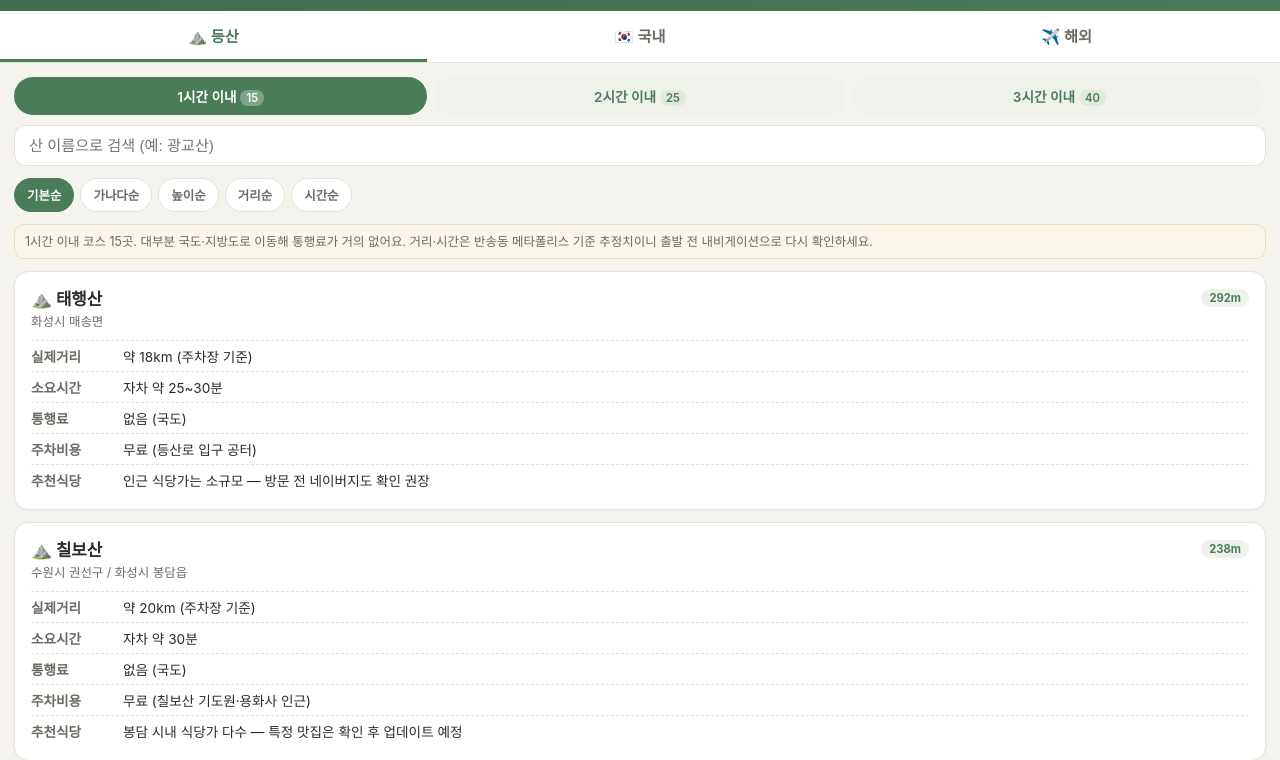
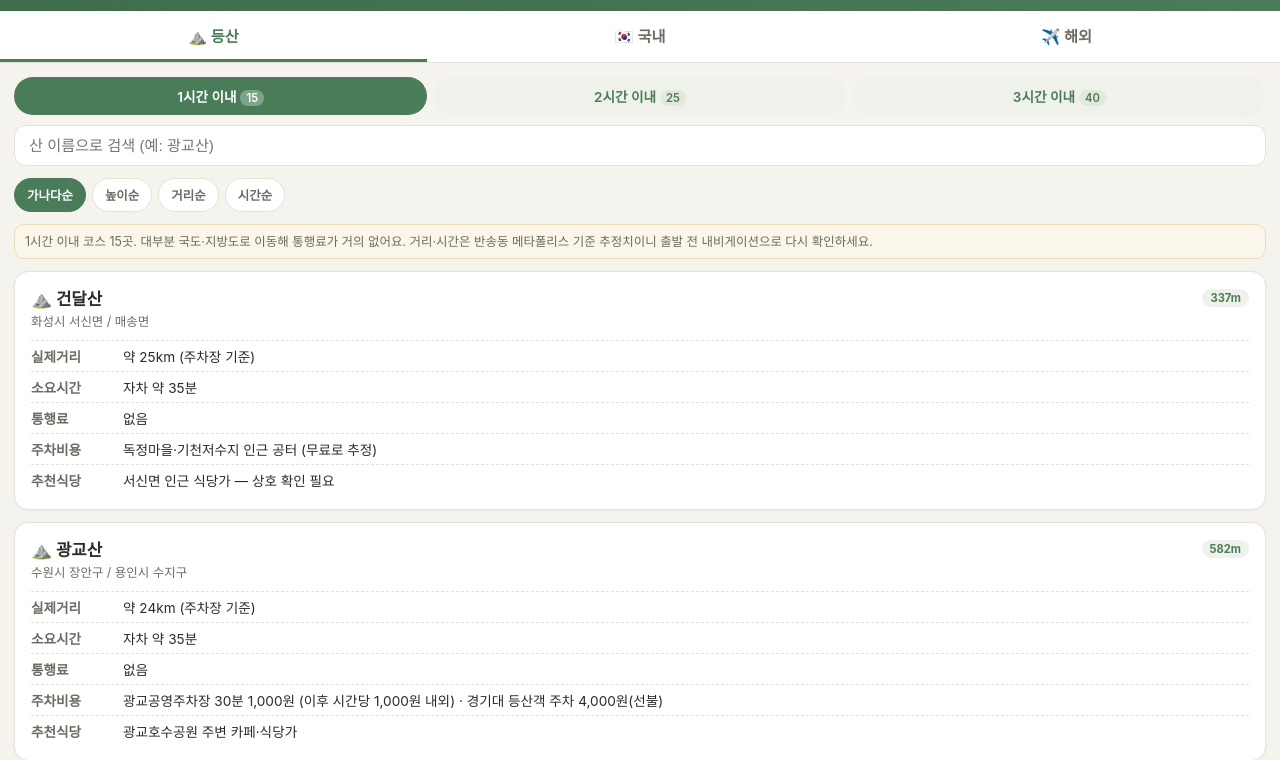
Before and after one commit to Cennong1412/hiking-list, a plain HTML site: page index.html in a window 1280 px wide. Shown: the part 77-837 px from the top of the page. Drawn offline with Linux system fonts and the light colour scheme.

Commit message:
정렬 옵션에서 기본순 제거, 기본 정렬은 가나다순으로

```diff
--- a/index.html
+++ b/index.html
@@ -255,8 +255,7 @@
   </div>
   <input class="searchbox" id="search" placeholder="산 이름으로 검색 (예: 광교산)">
   <div class="sortbar" id="sortbar">
-    <div class="sortbtn active" data-sort="default">기본순</div>
-    <div class="sortbtn" data-sort="name">가나다순</div>
+    <div class="sortbtn active" data-sort="name">가나다순</div>
     <div class="sortbtn" data-sort="height">높이순</div>
     <div class="sortbtn" data-sort="dist">거리순</div>
     <div class="sortbtn" data-sort="time">시간순</div>
@@ -459,7 +458,7 @@ const DATA = {
 };
 
 let currentSub = "1h";
-let currentSortKey = "default";
+let currentSortKey = "name";
 
 function parseHeightM(str){
   const m = String(str).replace(/,/g, "").match(/(\d+(?:\.\d+)?)/);
@@ -483,7 +482,6 @@ function renderHike(){
   const group = DATA[currentSub];
   noteBox.textContent = group.note;
   let list = group.mountains.filter(m => m.name.toLowerCase().includes(q));
-  if(currentSortKey !== "default"){
   list = [...list].sort((a, b) => {
     if(currentSortKey === "name") return a.name.localeCompare(b.name, "ko");
     if(currentSortKey === "height") return parseHeightM(a.height) - parseHeightM(b.height);
@@ -491,7 +489,6 @@ function renderHike(){
     if(currentSortKey === "time") return parseTimeMinutes(a.time) - parseTimeMinutes(b.time);
     return 0;
   });
-  }
   if(list.length === 0){
     box.innerHTML = '<div class="empty">검색 결과가 없어요.</div>';
     return;
```
Lines whose indentation alone changed are shown as unchanged.
